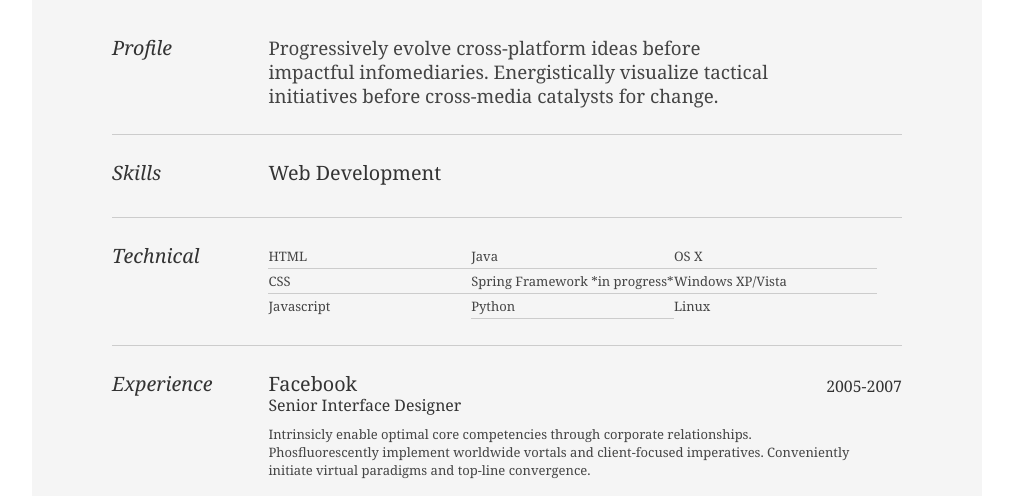
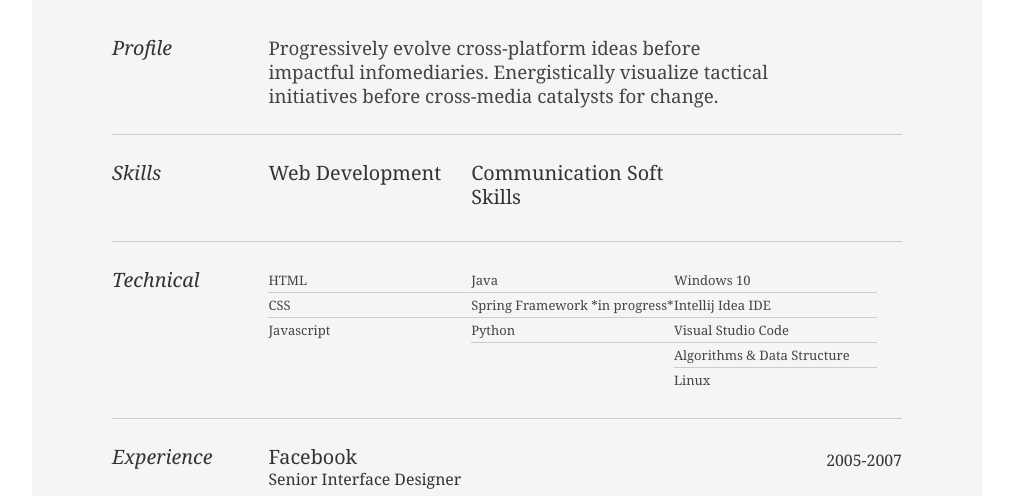
Before and after one commit to LouayTawfik/LouayTawfik.github.io, a plain HTML site: page index.html in a window 1280 px wide. Shown: the part 238-734 px from the top of the page, without its empty margins (133-1146 px from the left). Drawn offline with Linux system fonts and the light colour scheme.

Commit message:
updated my io

```diff
--- a/index.html
+++ b/index.html
@@ -59,6 +59,10 @@
 									<h2>Web Development</h2>
 									<!-- <p>Assertively exploit wireless initiatives rather than synergistic core competencies.	</p> -->
 								</div>
+
+								<div class="talent">
+									<h2>Communication Soft Skills</h2>
+								</div>
 						</div>
 					</div><!--// .yui-gf -->
 
@@ -77,12 +81,14 @@
 								<li>Java</li>
 								<li>Spring Framework *in progress*</li>
 								<li>Python</li>
-								<li class="last"></li>
+								<!-- <li class="last"></li> -->
 							</ul>
 
 							<ul class="talent">
-								<li>OS X</li>
-								<li>Windows XP/Vista</li>
+								<li>Windows 10</li>
+								<li>Intellij Idea IDE</li>
+								<li>Visual Studio Code</li>
+								<li>Algorithms & Data Structure</li>
 								<li class="last">Linux</li>
 							</ul>
 						</div>
```
